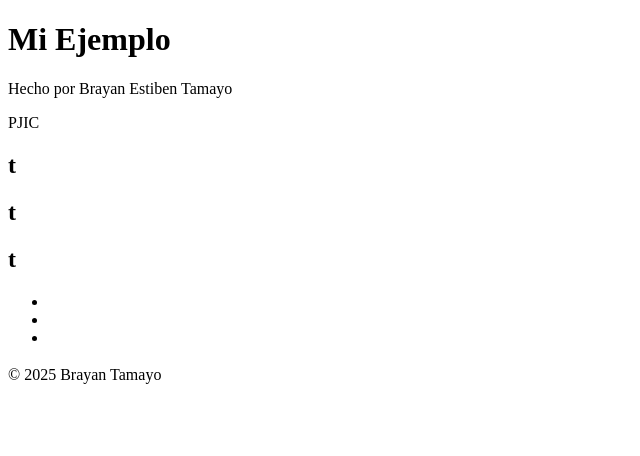
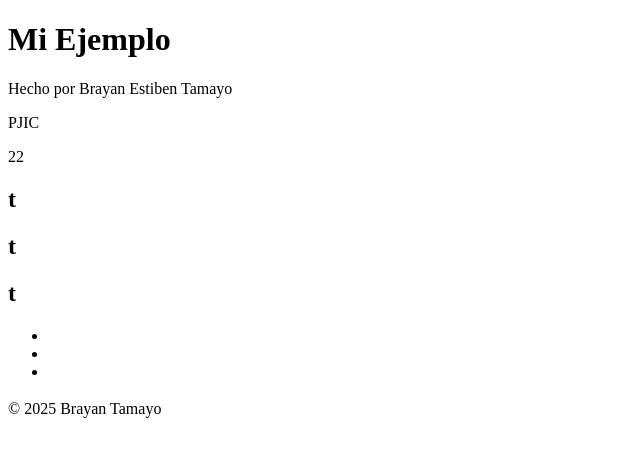
Before and after one commit to Brayan-T/RepoEjem, a plain HTML site: page index.html in a window 1280 px wide. Shown: the whole page, without its empty margins (0-640 px from the left). Drawn offline with Linux system fonts and the light colour scheme.

Commit message:
V3
Se da Edad

```diff
--- a/index.html
+++ b/index.html
@@ -10,6 +10,7 @@
     <h1>Mi Ejemplo</h1>
     <p>Hecho por Brayan Estiben Tamayo</p>
     <p>PJIC</p>
+    <p>22</p>
   </header>
 
   <section>
```
